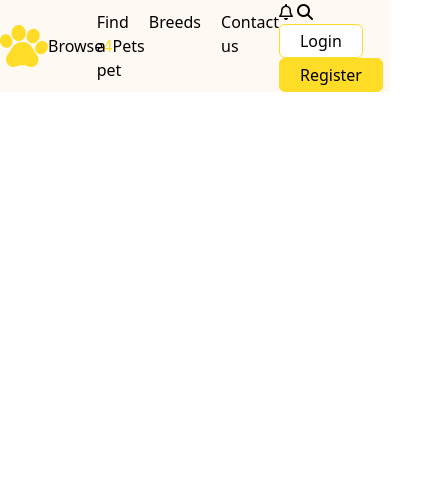
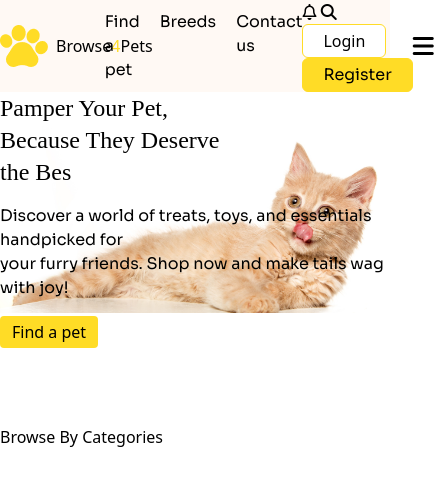
Before and after one commit to Harun1256/Tailwind-Assignment, a plain HTML site: page index.html in a window 390 px wide. Shown: the whole page, 434 px wide, since content can reach past the window. Drawn offline with nearby package versions, Linux system fonts and the light colour scheme; a web font is replaced by a local one.

Commit message:
fail commit

```diff
--- a/index.html
+++ b/index.html
@@ -12,17 +12,30 @@
     <!-- font family -->
     <link rel="preconnect" href="https://fonts.googleapis.com">
 <link rel="preconnect" href="https://fonts.gstatic.com" crossorigin>
+<link href="https://fonts.googleapis.com/css2?family=Sora:wght@100..800&display=swap" rel="stylesheet">
+<!-- second font -->
+<link rel="preconnect" href="https://fonts.googleapis.com">
+<link rel="preconnect" href="https://fonts.gstatic.com" crossorigin>
+<link href="https://fonts.googleapis.com/css2?family=ADLaM+Display&display=swap" rel="stylesheet">
     <title>Document</title>
 </head>
+<style>
+    .font-sora{
+        font-family: "Sora", serif;
+    }
+    .font-adlam{
+        font-family: "ADLaM Display", serif;
+    }
+</style>
 <body>
 <header class="bg-[#FFF9F4]">
     <nav class="flex items-center justify-around">
-        <div class="flex items-center">
+        <div class="flex items-center gap-2">
             <img class="font-Sora" src="image/logo-header.png" alt="">
             <h1>Browse<span class="text-[#FFDC26]">4</span>Pets</h1>
         </div>
         <div class="">
-            <ul class="flex gap-5">
+            <ul class="flex gap-5 font-sora">
                 <li><a href="">Find a pet</a></li>
                 <li><a href="">Breeds</a></li>
                 <li><a href="">Contact us</a></li>
@@ -36,7 +49,34 @@
 <!-- second button -->
             <button class="bg-[#FFDC26] border border-box border-[#FFDC26] rounded-md px-5 py-1 font-sora">Register</button>
         </div>
+        <div class="text-2xl lg:hidden"><i class="fa-solid fa-bars"></i>
+        </div>
     </nav>
 </header>
+<!-- banner section -->
+    <section class="">
+        <div>
+            <div class="absolute lg:mx-24 lg:mt-36">
+                <h1 class="font-adlam text-2xl">
+                    Pamper Your Pet,<br> Because They Deserve <br> the Bes
+                </h1>
+                <p class="font-sora mt-4">Discover a world of treats, toys, and essentials handpicked for <br> your furry friends. Shop now and make tails wag with joy!</p>
+                <button class="bg-[#FFDC26] rounded px-3 py-1 mt-4">Find a pet</button>
+            </div>
+            <div class=" mb-28 lg:mx-14 md:mt-32"><img src="image/cat-big.png" alt="">
+            </div>
+        </div>
+    </section>
+    <section>
+        <h2>Browse By Categories</h2>
+        <div>
+            <div></div>
+            <div></div>
+            <div></div>
+            <div></div>
+            <div></div>
+            <div></div>
+        </div>
+    </section>
 </body>
 </html>
```
